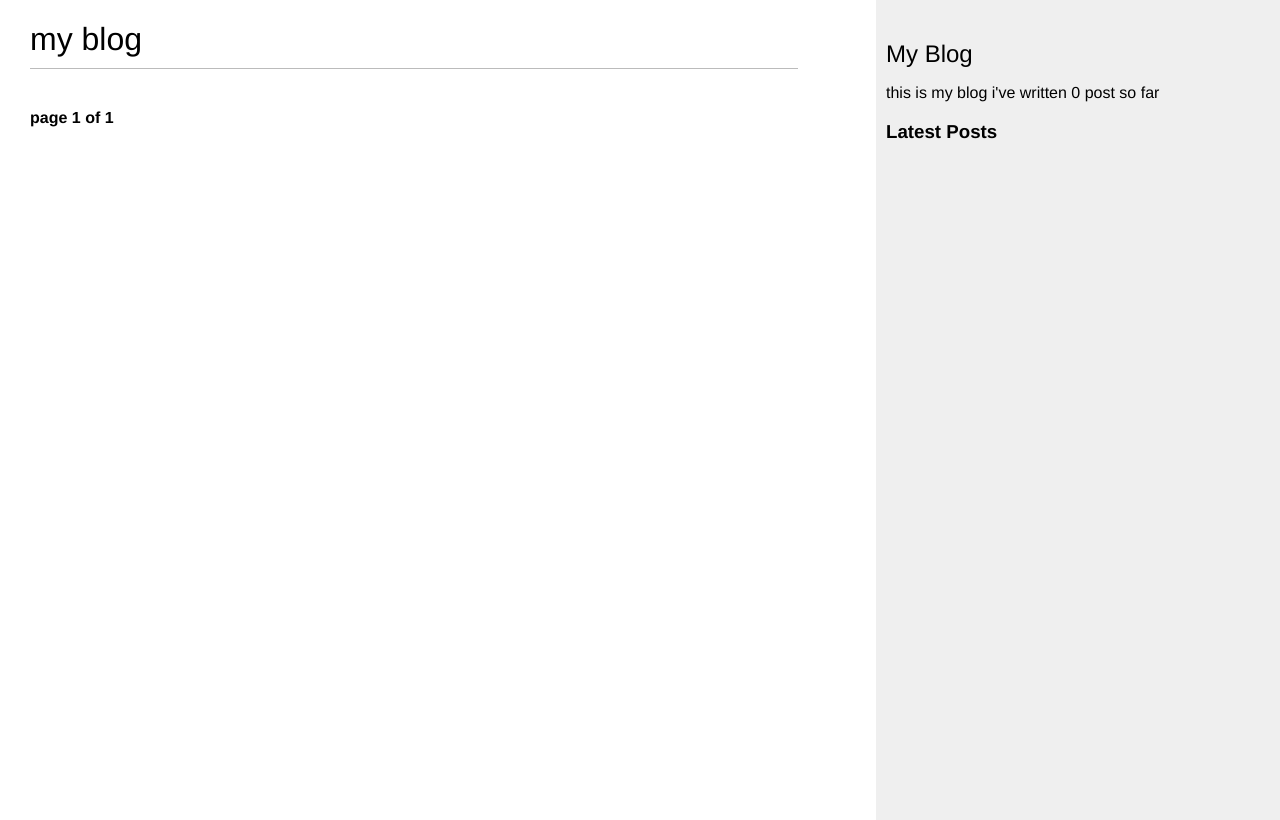
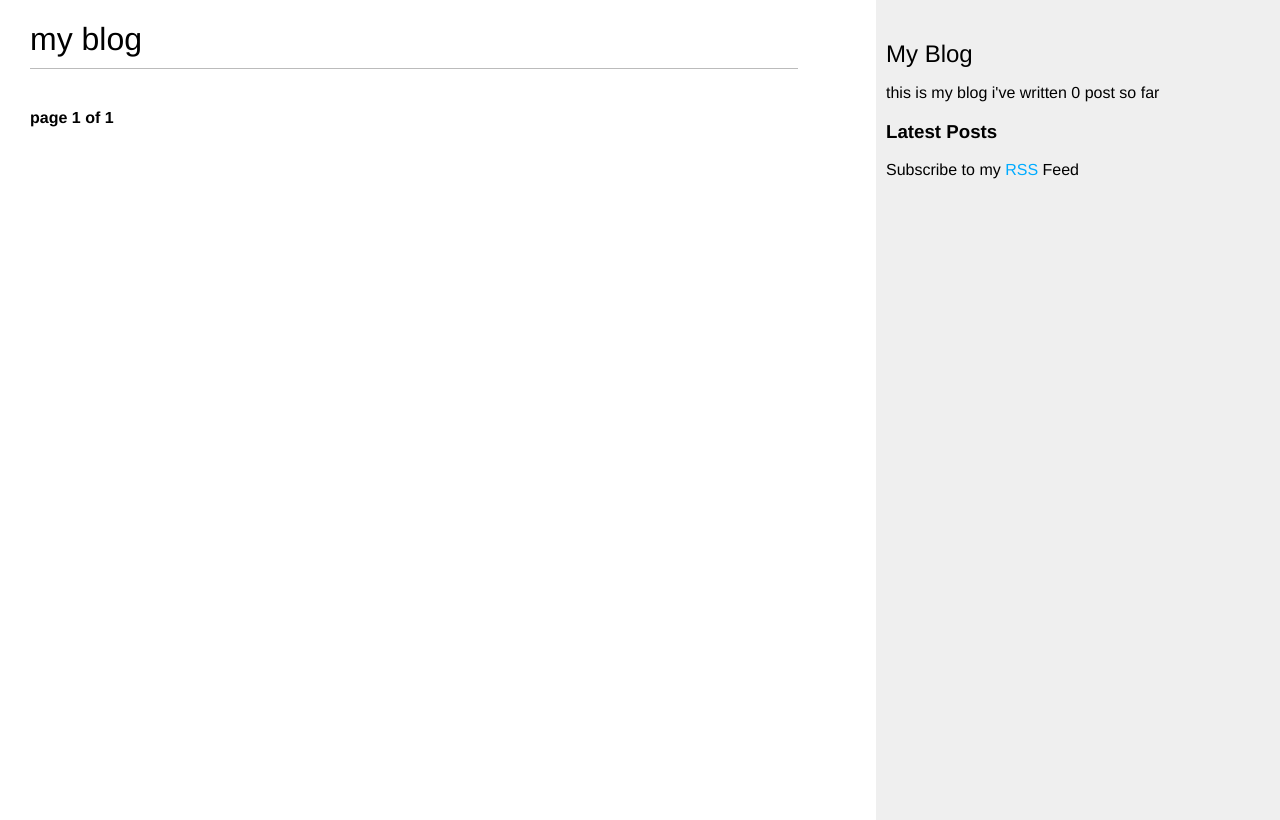
Before and after one commit to obalouch/django-practice, a Django app: page / in a window 1280 px wide. Run offline with Django 5.2, Linux system fonts and the light colour scheme; data that the repository does not hold is empty.

Commit message:
add RSS to template

```diff
--- a/new_blog/mylist/blog/templates/blog/base.html
+++ b/new_blog/mylist/blog/templates/blog/base.html
@@ -28,6 +28,9 @@
                 </li>
                     {% endfor %}
             </ul>
+            <p>
+                Subscribe to my <a href="{% url 'blog:post_feed' %}">RSS</a> Feed
+            </p>
         </div>
     </body>
 </html>
```
